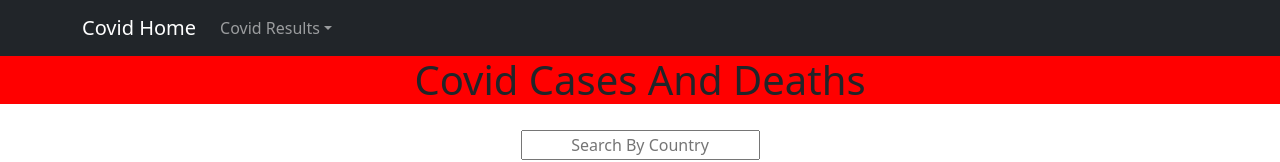
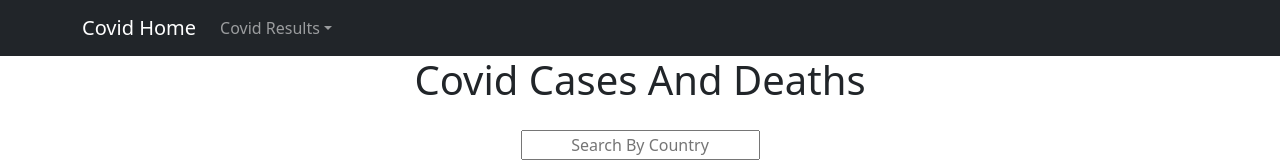
Before and after one commit to uphillbattle-tech/covid-App, a React (Create React App) app: page /covid-deaths in a window 1280 px wide. Shown: the top 162 px of the page. Built offline with nearby package versions, Linux system fonts and the light colour scheme; no server answers.

Commit message:
new code9

```diff
--- a/src/App.css
+++ b/src/App.css
@@ -1,5 +1,6 @@
 .App {
   text-align: center;
+
 
 }
 
@@ -37,6 +38,7 @@
     transform: rotate(360deg);
   }
 }
-.test {
 
+.pict {
+  min-height: 100rem;
 }
--- a/src/Components/Navigation/Covid-Resluts/Covid-Cases-Deaths.js
+++ b/src/Components/Navigation/Covid-Resluts/Covid-Cases-Deaths.js
@@ -25,7 +25,7 @@ const CovidCases = () => {
 
   return (
     <div className="App">
-        <h1 className="header1">Covid Cases And Deaths</h1>
+        <h1 className="App">Covid Cases And Deaths</h1>
         <input className="search-box" type="text" onChange={getsearch}
             placeholder="Search By Country"
         />
--- a/src/Components/Navigation/Home.js
+++ b/src/Components/Navigation/Home.js
@@ -3,9 +3,9 @@ import Card from 'react-bootstrap/Card';
 
 const Home = () => {
   return (
-    <div className="App">
+    <div className='App'>
       <h2>The Covid Resluts Web App</h2>
-      <Card.Img variant="top" src="./images/coivd3.jpg" />
+      <Card.Img  variant="top" src="./images/coivd3.jpg" />
     </div>
   );
 };
```
Also changed, not shown: src/Components/Navigation/Covid-Resluts/covid.css (line endings or trailing spaces).
